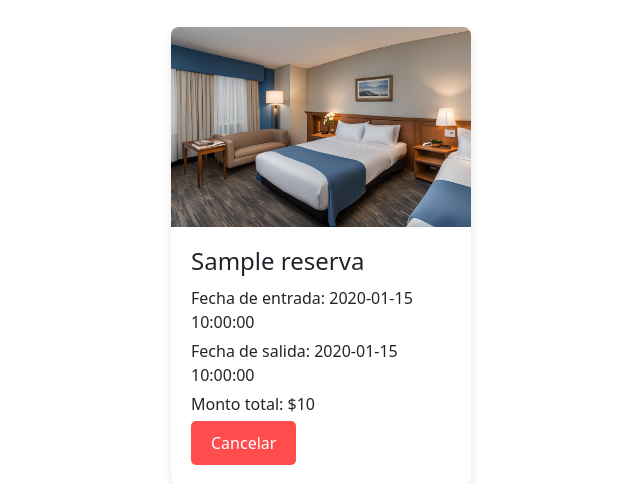
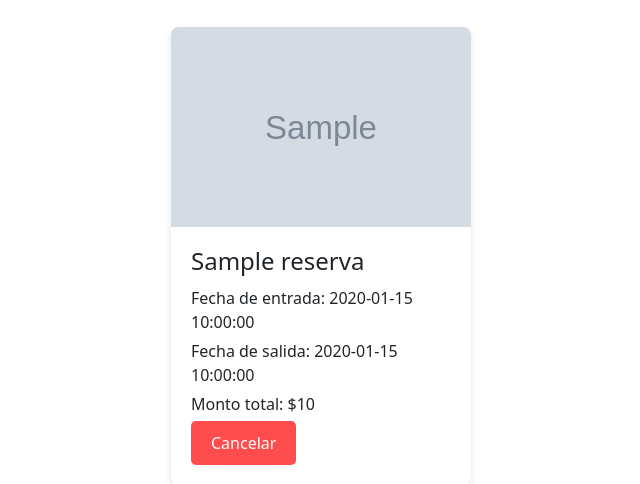
Before and after one commit to Tenvagos/tenvagos-1, a Flask app: template frontend/templates/reservas.html in a window 1280 px wide. Shown: the part 318-802 px from the top of the page, without its empty margins (319-959 px from the left). Run offline with Flask 3, Linux system fonts and the light colour scheme; the template is opened without the code that fills it: most values are stand-ins (such as "Sample title", 1, 10 or a date in 2020); grey boxes marked "Sample" are stand-in pictures; some libraries are stand-ins or nearby versions.

Commit message:
FRT-30.1 / FRT 31.02
FRT 30 las habitaciones muestran su imagen, falta agregar la ruta en la base de datos
FRT 31 Las cartas de reservas muestran la imagen de habitacion que les corresponde

```diff
--- a/frontend/templates/habitaciones.html
+++ b/frontend/templates/habitaciones.html
@@ -16,9 +16,10 @@
     <div class="card-container">
       <div class="cn-card">
         <div class="content-card">
+
         {%for room in rooms %}
           <a class="card" href="{{ url_for('habitacion', variable=room.id_room) }}">
-            <div class="front" style="background-image: url('../static/{{room.url_imagen}}')">
+            <div class="front" style="background-image: url('{{ url_for('static', filename='') }}{{room.url_imagen}}')">
               <p> {{room.room_name}} </p>
             </div>
             <div class="back">
--- a/frontend/templates/reservas.html
+++ b/frontend/templates/reservas.html
@@ -26,7 +26,7 @@
             {%else%}
             {% for reserva in reserves %}
             <div class="card-reserve">
-                <img src="../static/img/habitacion-1s-1.jpg" alt=" Imagen de la reserva" class="card-img-reserve">
+                <img src="{{ url_for('static', filename='') }}{{reserva.url_imagen}}" alt=" Imagen de la reserva" class="card-img-reserve">
                 <div class="card-content-reserve">
                     <h3 class="card-title-reserve">{{reserva.room_name}}</h3>
                     <p class="card-date-reserve">Fecha de entrada: {{reserva.start_date}}</p>
```
